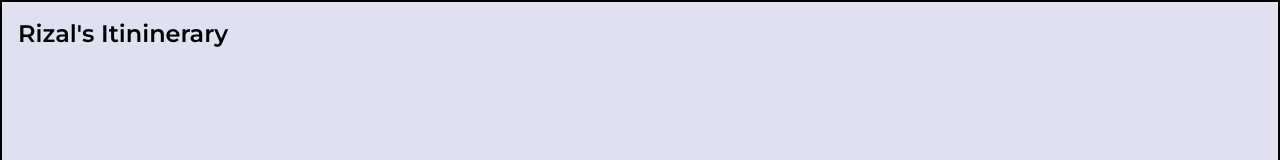
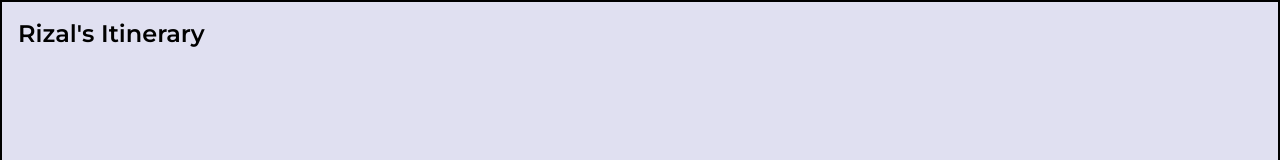
Before and after one commit to Jaizzer/rizal-itinerary, a React (Vite) app: page / in a window 1280 px wide. Shown: the top 160 px of the page. Built offline with nearby package versions, Linux system fonts and the light colour scheme.

Commit message:
fix: Correct typo

```diff
--- a/src/HomePage.tsx
+++ b/src/HomePage.tsx
@@ -4,7 +4,7 @@
 export default function HomePage(): JSX.Element {
 	return (
 		<Page>
-			<h1 className='text-2xl font-semibold'>Rizal's Itininerary</h1>
+			<h1 className='text-2xl font-semibold'>Rizal's Itinerary</h1>
 		</Page>
 	);
 }
```
